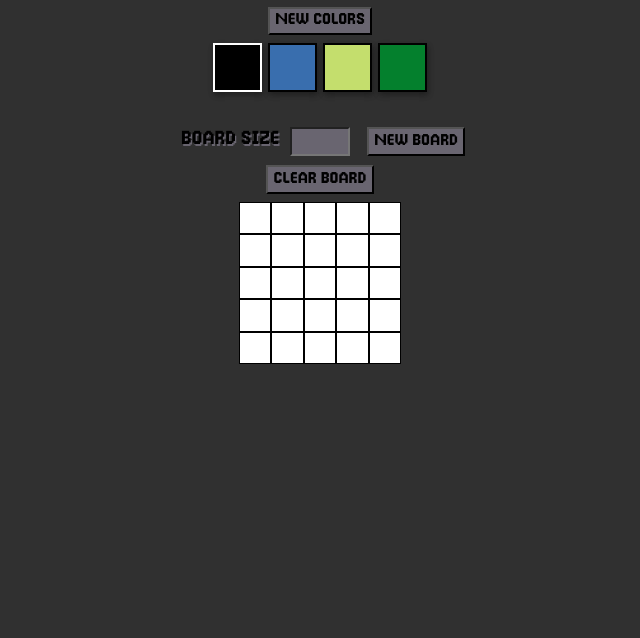
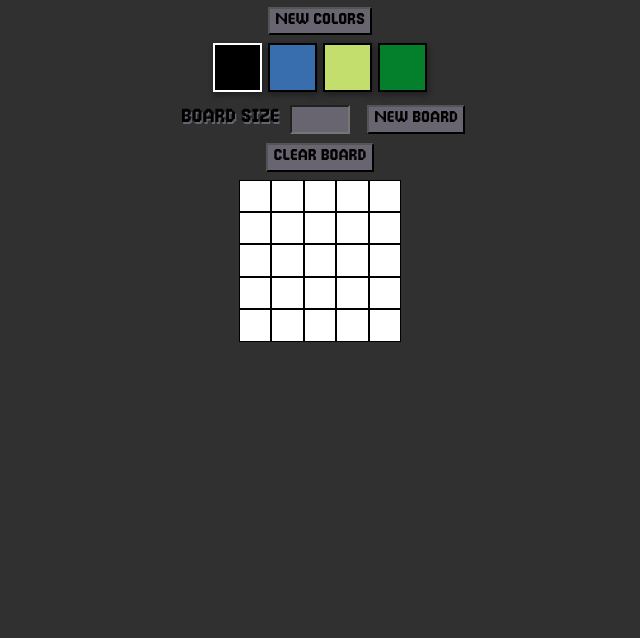
Before and after one commit to emersonfbarros/easyPixels, a plain HTML site: page index.html in a window 1280 px wide. Shown: the part 91-729 px from the top of the page, without its empty margins (320-960 px from the left). Drawn offline with Linux system fonts and the light colour scheme.

Commit message:
pequenas correções do css e do html

```diff
--- a/style.css
+++ b/style.css
@@ -85,8 +85,12 @@ label {
 }
 
 #board-section { /* Requisito 6 */
+  display: block;
   text-align: center;
-  padding: 1.4em;
+  padding-bottom: 1.4em;
+  width: 100%;
+  left: 0;
+  right: 0;
 }
 
 #pixel-board {
```
Also changed, not shown: index.html (+2 -6 lines).
